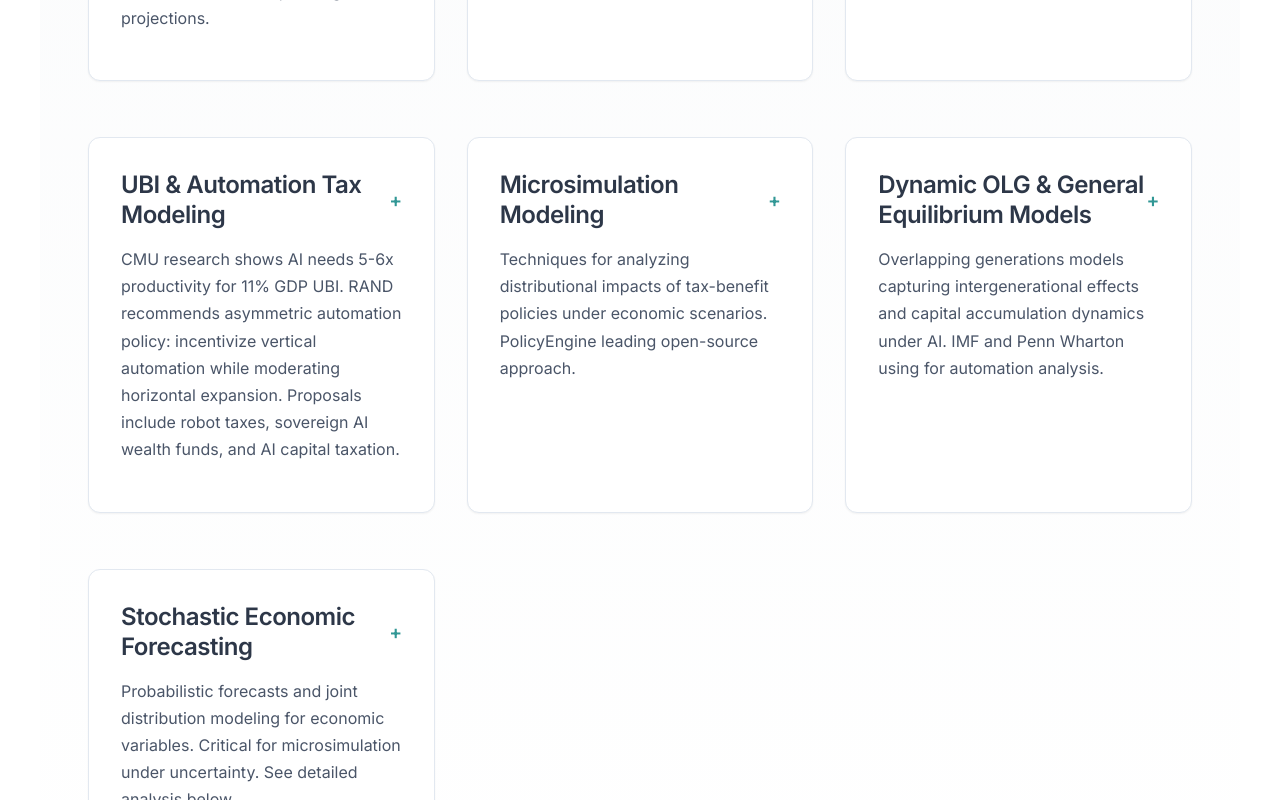
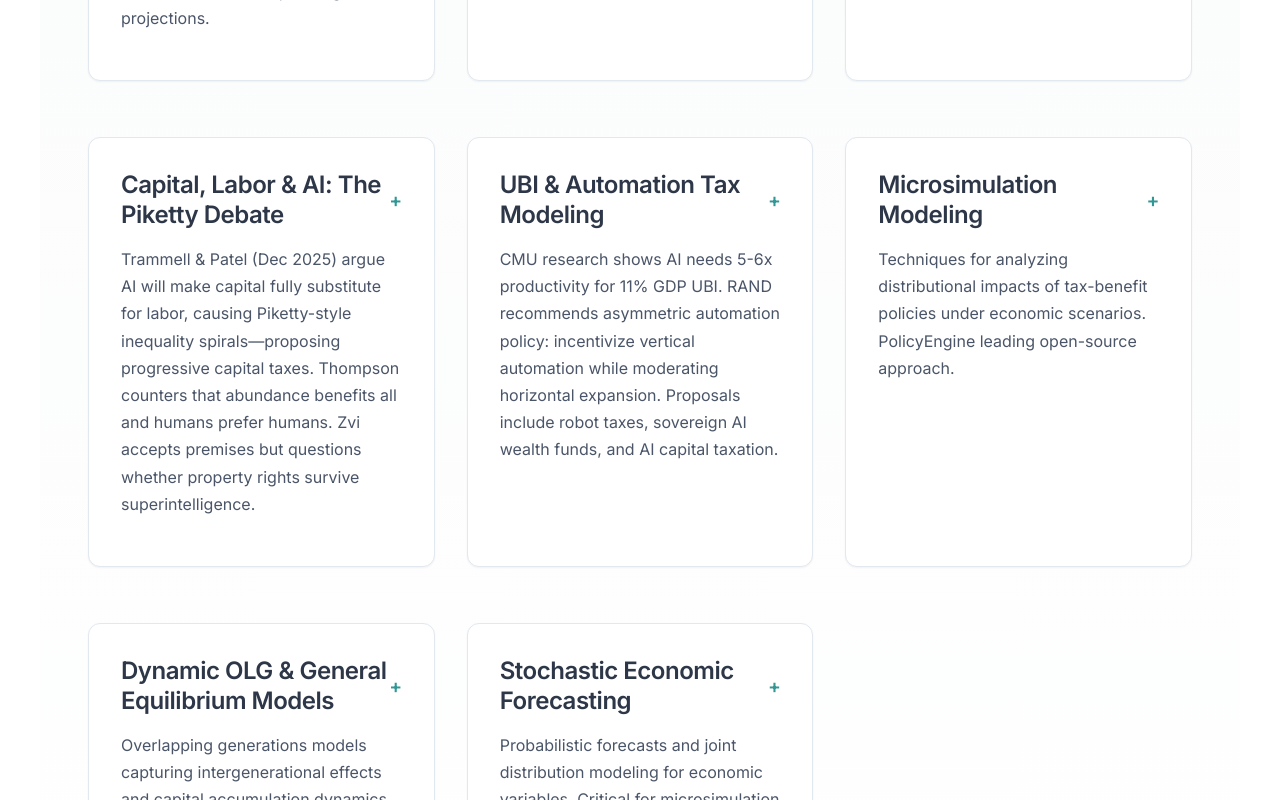
Before and after one commit to PolicyEngine/ai-growth-research, a React (Create React App) app: page /research in a window 1280 px wide. Shown: the part 1140-1940 px from the top of the page. Built offline with nearby package versions, Linux system fonts and the light colour scheme.

Commit message:
Add Trammell/Patel 'Capital in the 22nd Century' debate section
Includes responses from Ben Thompson (Stratechery) and Zvi Mowshowitz

```diff
--- a/src/components/Research.js
+++ b/src/components/Research.js
@@ -105,6 +105,33 @@ function Research() {
         {
           text: "Anthropic: Economic Index Report (Sept 2025)",
           url: "https://www.anthropic.com/research/anthropic-economic-index-september-2025-report",
+        },
+      ],
+    },
+    {
+      title: "Capital, Labor & AI: The Piketty Debate",
+      description:
+        "Trammell & Patel (Dec 2025) argue AI will make capital fully substitute for labor, causing Piketty-style inequality spirals—proposing progressive capital taxes. Thompson counters that abundance benefits all and humans prefer humans. Zvi accepts premises but questions whether property rights survive superintelligence.",
+      links: [
+        {
+          text: "Trammell & Patel: Capital in the 22nd Century (2025)",
+          url: "https://philiptrammell.substack.com/p/capital-in-the-22nd-century",
+        },
+        {
+          text: "Thompson/Stratechery: AI and the Human Condition (2026)",
+          url: "https://stratechery.com/2026/ai-and-the-human-condition/",
+        },
+        {
+          text: "Mowshowitz: Dos Capital (2026)",
+          url: "https://thezvi.substack.com/p/dos-capital",
+        },
+        {
+          text: "Trammell & Korinek: Economic Growth under Transformative AI",
+          url: "https://www.nber.org/papers/w31815",
+        },
+        {
+          text: "Piketty: Capital in the Twenty-First Century",
+          url: "https://www.hup.harvard.edu/books/9780674430006",
         },
       ],
     },
```
